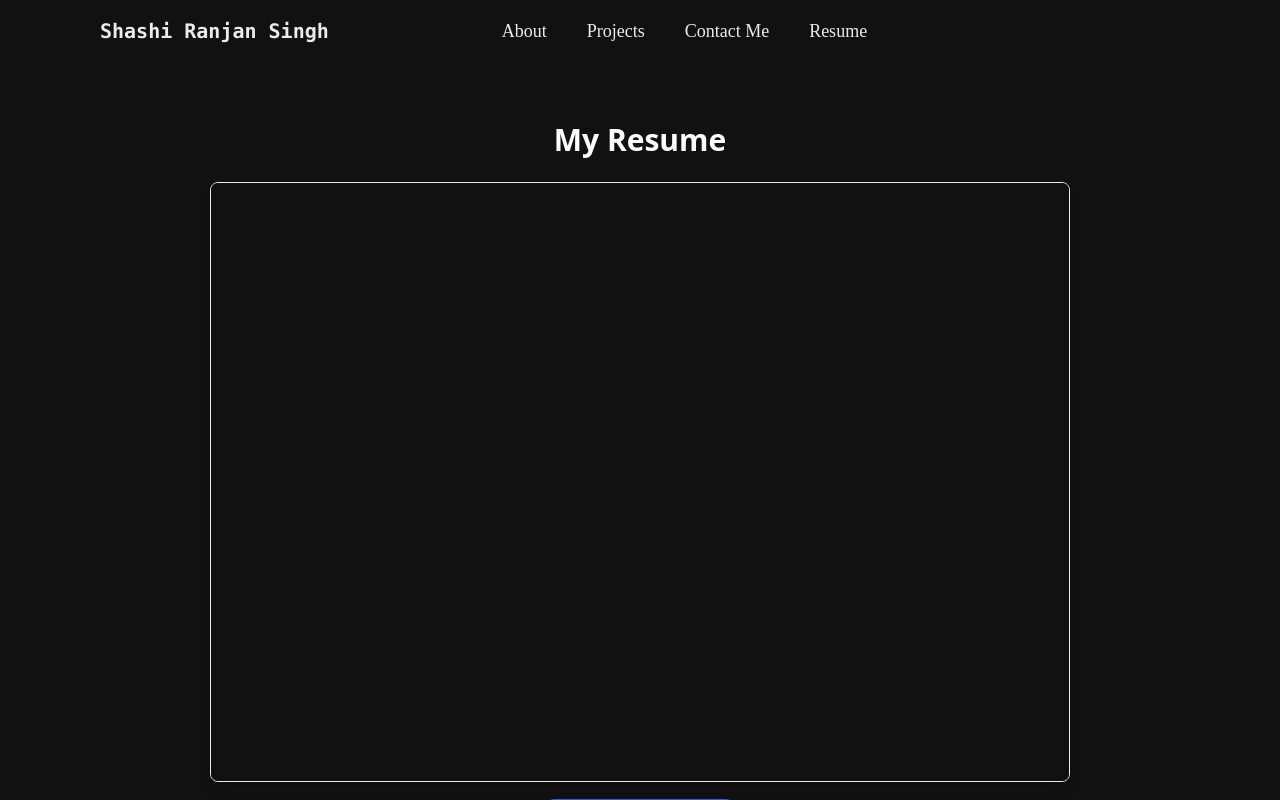
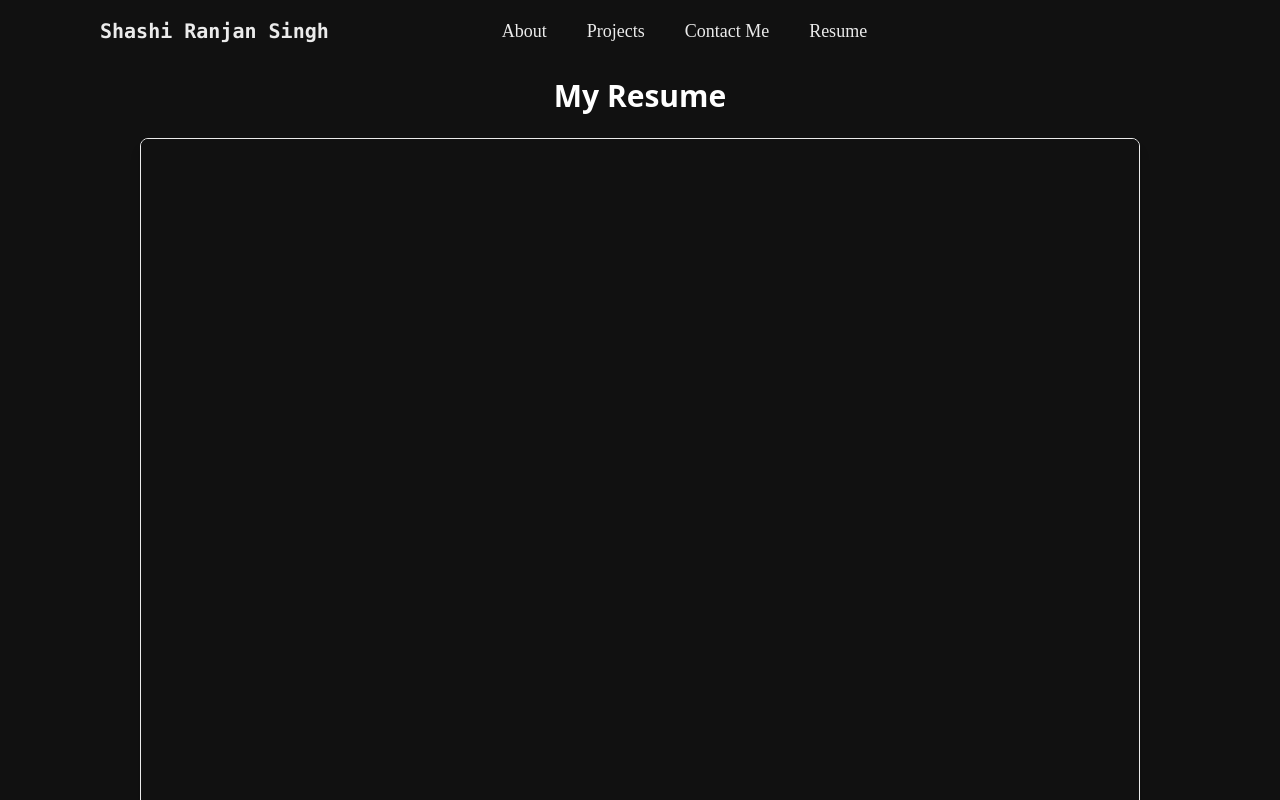
Before and after one commit to PrathamSingh1/Portfolio, a React (Vite) app: page /resume in a window 1280 px wide. Shown: the top 800 px of the page. Built offline with nearby package versions, Linux system fonts and the light colour scheme; a web font is replaced by a local one.

Commit message:
Added Resume View

```diff
--- a/package.json
+++ b/package.json
@@ -13,7 +13,6 @@
     "@tailwindcss/vite": "^4.1.12",
     "react": "^19.1.1",
     "react-dom": "^19.1.1",
-    "react-pdf": "^10.1.0",
     "react-router-dom": "^7.8.2",
     "tailwindcss": "^4.1.12"
   },
--- a/src/pages/Resume.jsx
+++ b/src/pages/Resume.jsx
@@ -2,12 +2,12 @@ import React from "react";
 
 const Resume = () => {
   return (
-    <div className="sm:max-w-[900px] max-w-[350px] mx-auto mt-10 p-5 text-center">
+    <div className="sm:max-w-[1000px] max-w-[350px] mx-auto mt-4 text-center">
       {/* Heading */}
       <h1 className="text-3xl font-bold mb-6 text-white">My Resume</h1>
 
       {/* PDF Viewer */}
-      <div className="w-full h-[600px] border rounded-lg shadow-lg overflow-hidden">
+      <div className="w-full h-[800px] border rounded-lg shadow-lg overflow-hidden">
         <iframe
           src={`Resume.pdf`}
           title="Resume"
```
